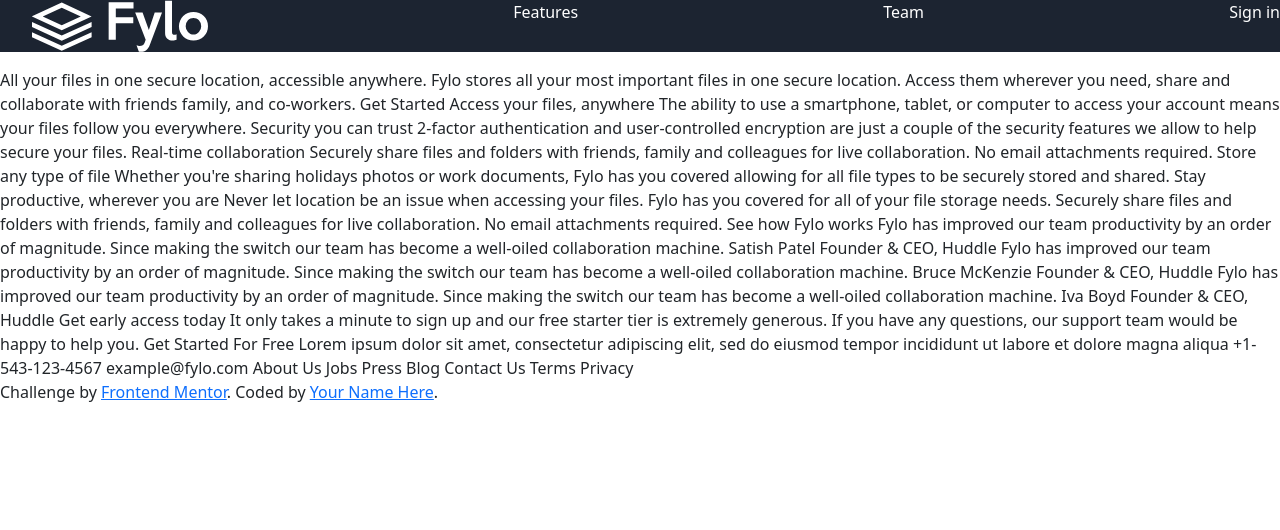
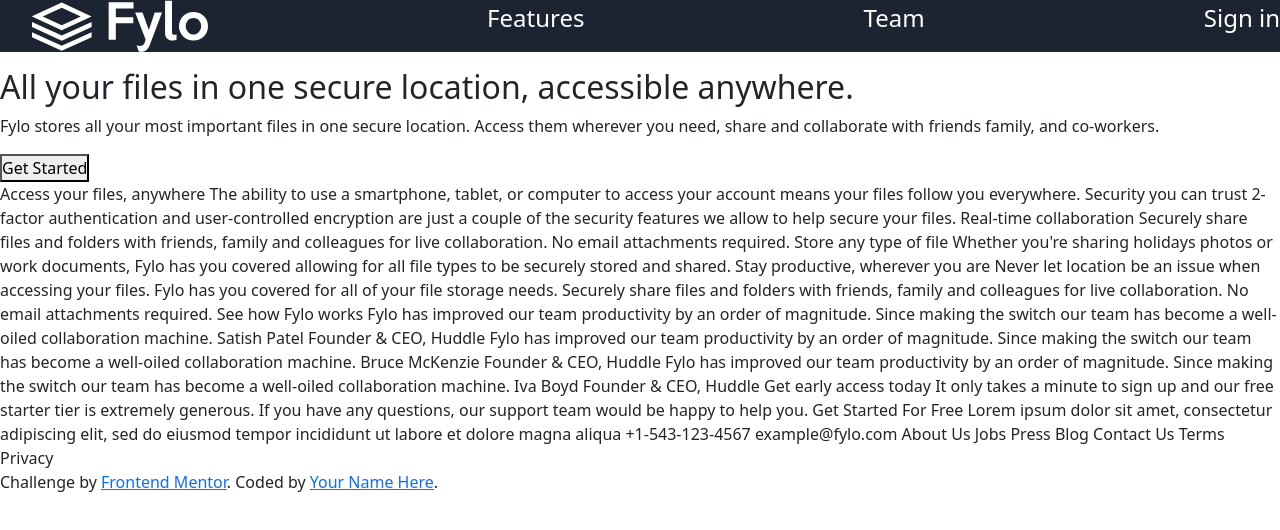
Before and after one commit to Shaher-11/Fylo, a plain HTML site: page index.html in a window 1280 px wide. Drawn offline with nearby package versions, Linux system fonts and the light colour scheme.

Commit message:
Add setting started section

```diff
--- a/index.html
+++ b/index.html
@@ -21,13 +21,18 @@
     </nav>
   </header>
 
+  <main>
+    <section class="start">
+    <h2>All your files in one secure location, accessible anywhere.</h2>
+    <p>Fylo stores all your most important files in one secure location. Access them wherever
+      you need, share and collaborate with friends family, and co-workers.</p>
+      <button>Get Started</button>
+    </section>
+  </main>
 
-  All your files in one secure location, accessible anywhere.
 
-  Fylo stores all your most important files in one secure location. Access them wherever
-  you need, share and collaborate with friends family, and co-workers.
 
-  Get Started
+
 
   Access your files, anywhere
 
--- a/style.css
+++ b/style.css
@@ -36,4 +36,5 @@ ul {
 .my-item {
     color: white;
     text-decoration: none;
+    font-size: 1.5rem;
 }
```
